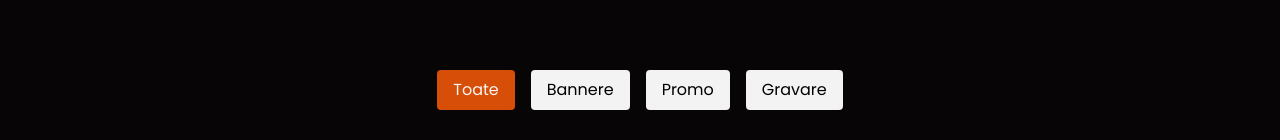
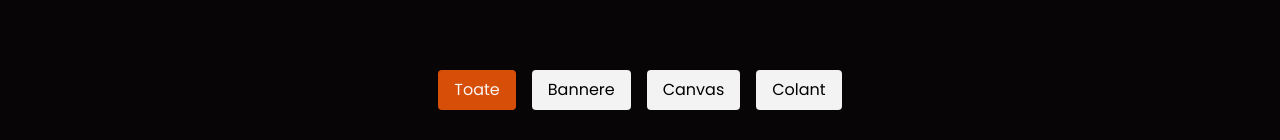
Before and after one commit to 8octa/imprimax, a Next.js app: page /portofoliu in a window 1280 px wide. Shown: the part 478-618 px from the top of the page. Built offline with nearby package versions, Linux system fonts and the light colour scheme.

Commit message:
updated cateogries

```diff
--- a/app/portofoliu/page.tsx
+++ b/app/portofoliu/page.tsx
@@ -3,7 +3,7 @@
 import { useState } from "react";
 import Image from "next/image";
 
-const categories = ["Toate", "Bannere", "Promo", "Gravare"];
+const categories = ["Toate", "Bannere", "Canvas", "Colant"];
 
 const projects = [
   {
```
